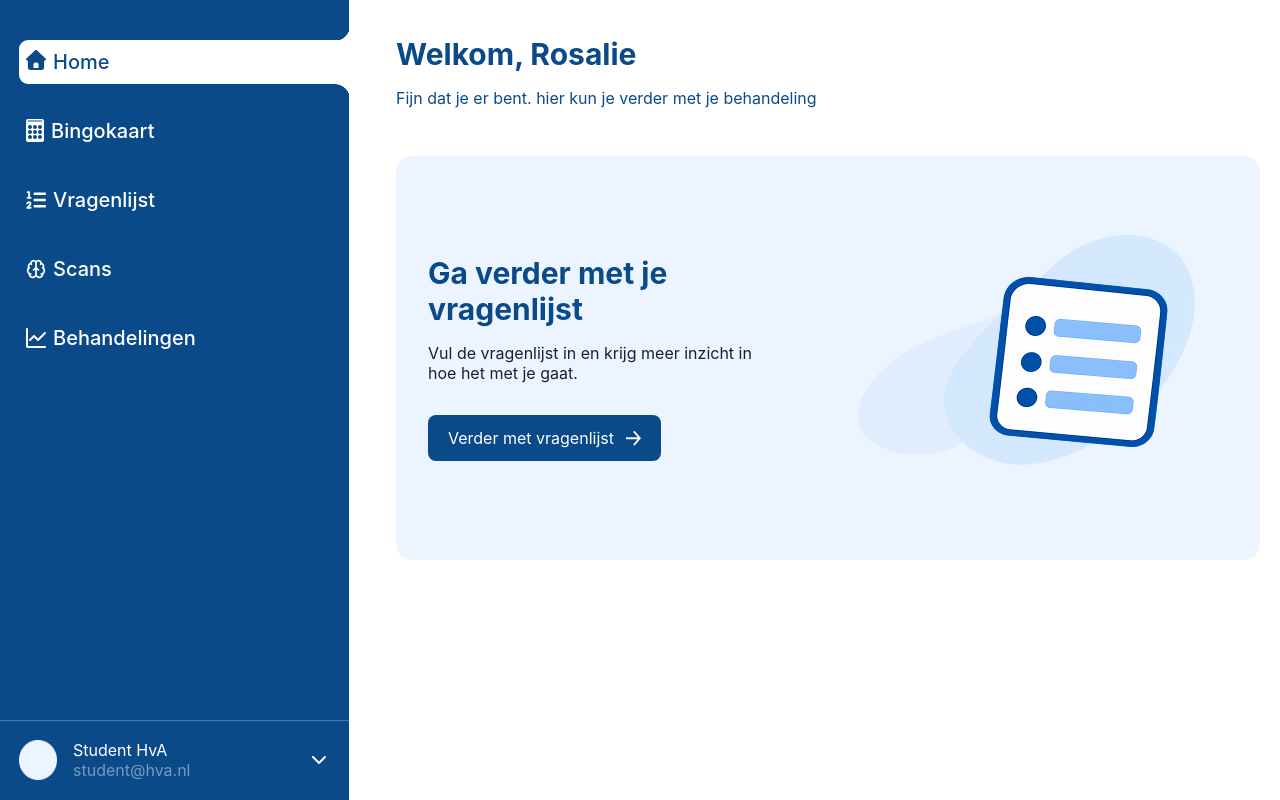
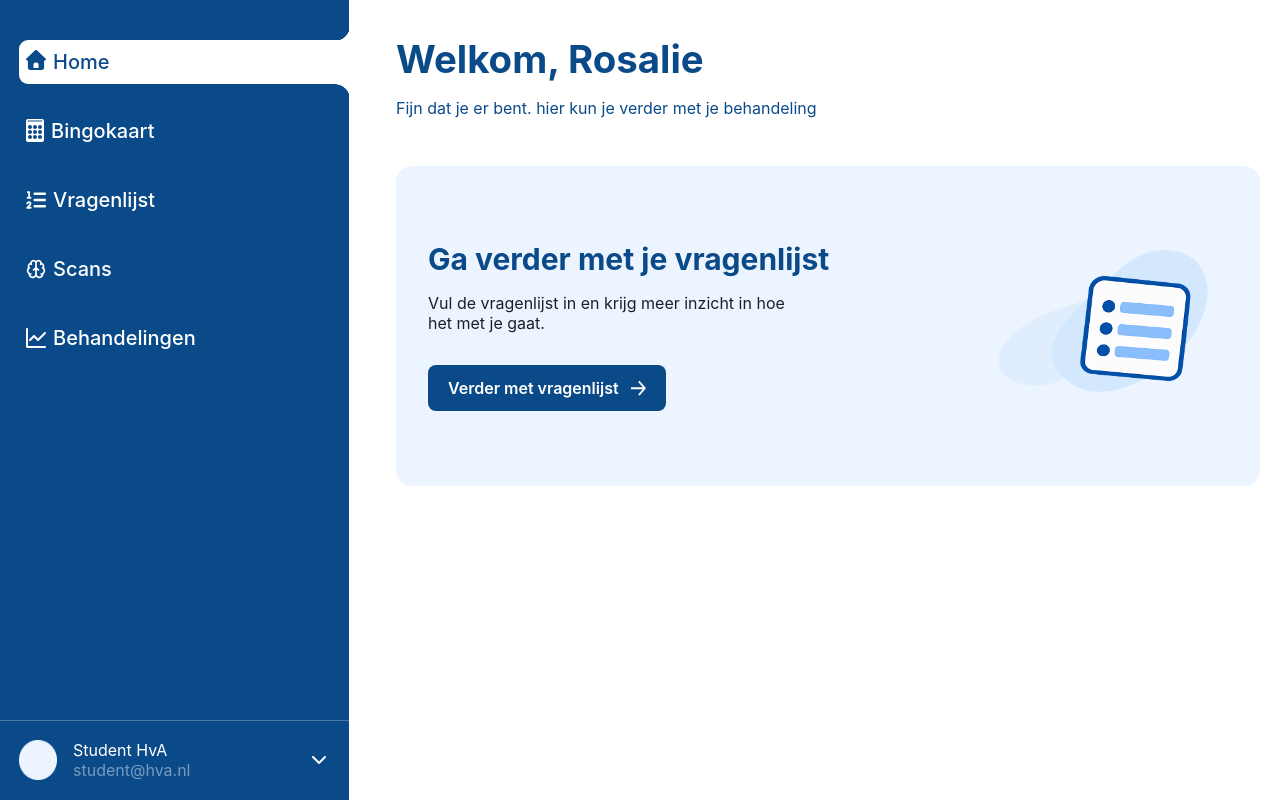
Before and after one commit to fdnd-agency/herstelkompas, a SvelteKit app: page / in a window 1280 px wide. Built offline with nearby package versions, Linux system fonts and the light colour scheme; a web font is replaced by a local one.

Commit message:
#247 de mobile first styling toegepast(was ik achteraf vergeten)

```diff
--- a/src/routes/+page.svelte
+++ b/src/routes/+page.svelte
@@ -22,10 +22,11 @@
 
 
 <style>
+
 h1 {
 	color: var(--primary-color-dark);
 	font-family: var(--font-semibold);
-	font-size: var(--text-size-xl);
+	font-size: 2.4rem;
 	margin: 0 0 1rem;
 }
 
@@ -36,15 +37,15 @@ h1 + p {
 	margin: 0 0 3rem;
 }
 
+
+
 section {
+	/* mobiel */
 	display: grid;
-	grid-template-columns: 2fr 1fr;
-	align-items: center;
+	grid-template-columns: 1fr;
 	gap: 2rem;
 
-	max-width: 60rem;
-	padding: 3rem 2rem;
-
+	padding: 2rem 1.5rem;
 	background-color: var(--color-blue-tint);
 	border-radius: 1rem;
 
@@ -65,7 +66,6 @@ section {
 		color: var(--color-neutral-dark);
 		font-family: var(--font-regular);
 		font-size: var(--text-size-md);
-
 		max-width: 24rem;
 		margin: 0 0 2rem;
 	}
@@ -82,23 +82,49 @@ section {
 
 		font-family: var(--font-semibold);
 		font-size: var(--text-size-md);
+		font-weight: 600;
 
 		text-decoration: none;
 		border-radius: 0.5rem;
-
-
 	}
 
-	.icon{
-
+	.icon {
 		width: 15px;
 		height: 15px;
 	}
 
-	.illustration {
+	.illustratie {
 		width: 100%;
-		max-width: 14rem;
+		max-width: 250px;
+		height: auto;
 		justify-self: center;
+	}
+
+
+	/* TABLET */
+	@media (min-width: 600px) {
+		padding: 2.5rem;
+
+		.illustratie {
+			max-width: 300px;
+		}
+	}
+
+
+	/* DESKTOP */
+	@media (min-width: 900px) {
+		grid-template-columns: 2fr 1fr;
+		align-items: center;
+
+		max-width: 60rem;
+		min-height: 20rem;
+		padding: 3rem 2rem;
+
+		.illustratie {
+			width: 350px;
+			max-width: 100%;
+			justify-self: center;
+		}
 	}
 }
 </style>
```
